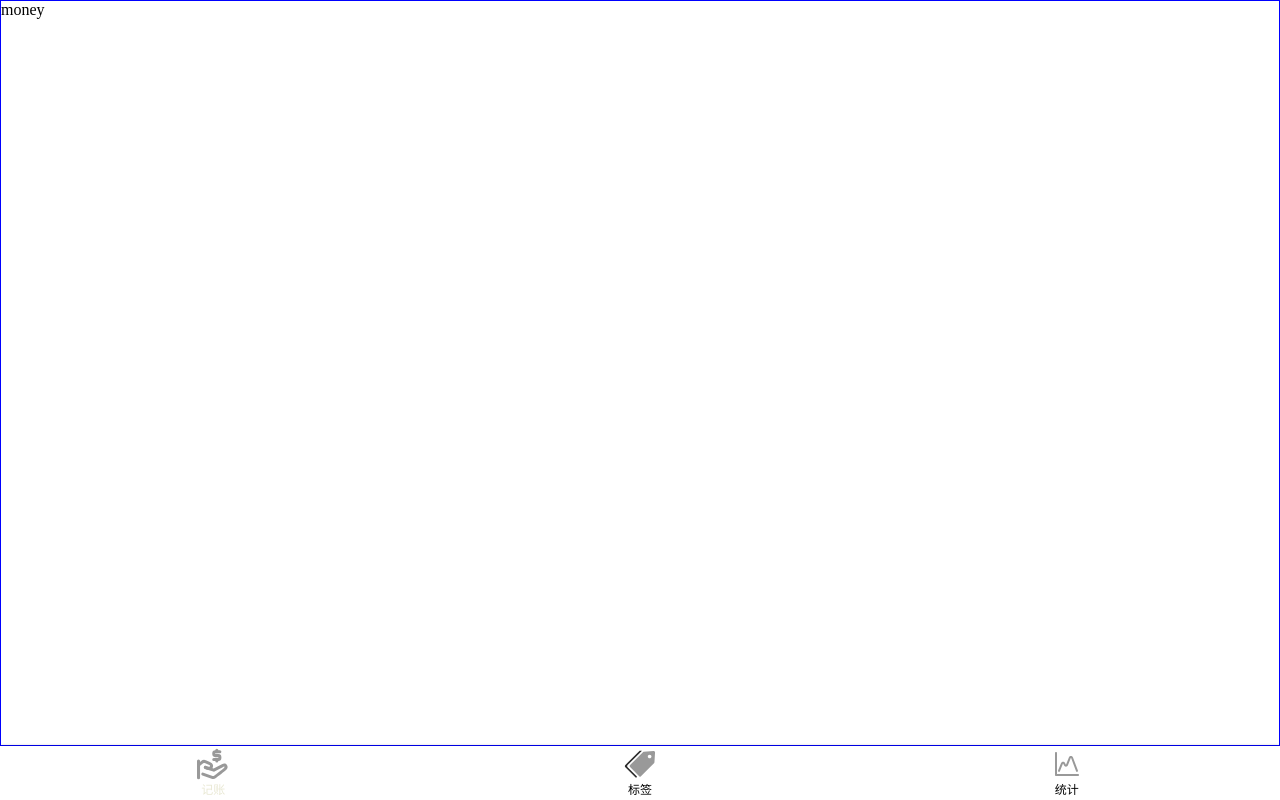
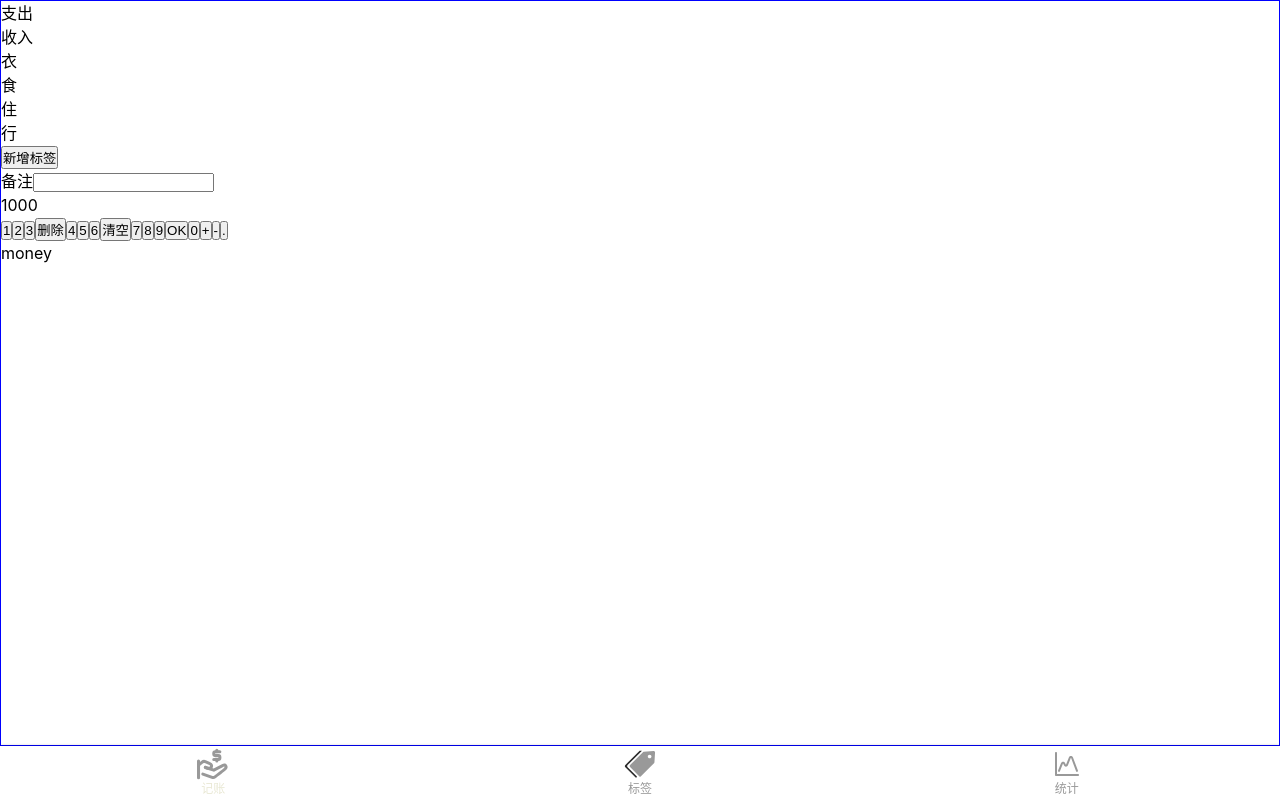
Before and after one commit to EmmaLee1229/accountingBook-code, a Vue app: page /#/money in a window 1280 px wide. Built offline with nearby package versions, Linux system fonts and the light colour scheme.

Commit message:
添加helper和reset样式

```diff
--- a/public/index.html
+++ b/public/index.html
@@ -3,7 +3,7 @@
   <head>
     <meta charset="utf-8">
     <meta http-equiv="X-UA-Compatible" content="IE=edge">
-    <meta name="viewport" content="width=device-width,initial-scale=1.0">
+    <meta name="viewport" content="width=device-width,initial-scale=1,minimum-scale=1,maximum-scale=1,user-scalable=no,viewport-fit=cover">
     <link rel="icon" href="<%= BASE_URL %>favicon.ico">
     <title><%= htmlWebpackPlugin.options.title %></title>
   </head>
--- a/src/App.vue
+++ b/src/App.vue
@@ -5,13 +5,12 @@
 </template>
 
 <style lang="scss">
-* {
-  margin: 0;
-  padding: 0;
-  box-sizing: border-box;
-}
-  a {
-    text-decoration: none;
-    color: inherit;
+@import "~@/assets/style/reset.scss";
+@import "~@/assets/style/helper.scss";
+  body {
+    -webkit-font-smoothing: antialiased;
+    -moz-osx-font-smoothing: grayscale;
+    font-family: $font-hei;
+    line-height: 1.5;
   }
 </style>
--- /dev/null
+++ b/src/assets/style/helper.scss
@@ -0,0 +1,4 @@
+$font-kai:Baskerville, Georgia, "Liberation Serif", "Kaiti SC", STKaiti, "AR PL UKai CN", "AR PL UKai HK", "AR PL UKai TW", "AR PL UKai TW MBE", "AR PL KaitiM GB", KaiTi, KaiTi_GB2312, DFKai-SB, "TW\-Kai", serif;
+$font-hei:-apple-system, "Noto Sans", "Helvetica Neue", Helvetica, "Nimbus Sans L", Arial, "Liberation Sans", "PingFang SC", "Hiragino Sans GB", "Noto Sans CJK SC", "Source Han Sans SC", "Source Han Sans CN", "Microsoft YaHei", "Wenquanyi Micro Hei", "WenQuanYi Zen Hei", "ST Heiti", SimHei, "WenQuanYi Zen Hei Sharp", sans-serif;
+$font-song:Georgia, "Nimbus Roman No9 L", "Songti SC", "Noto Serif CJK SC", "Source Han Serif SC", "Source Han Serif CN", STSong, "AR PL New Sung", "AR PL SungtiL GB", NSimSun, SimSun, "TW\-Sung", "WenQuanYi Bitmap Song", "AR PL UMing CN", "AR PL UMing HK", "AR PL UMing TW", "AR PL UMing TW MBE", PMingLiU, MingLiU, serif;
+$color-heighlight: #E9E8D4;
--- /dev/null
+++ b/src/assets/style/reset.scss
@@ -0,0 +1,9 @@
+* {
+  margin: 0;
+  padding: 0;
+  box-sizing: border-box;
+}
+a {
+  text-decoration: none;
+  color: #999;
+}
--- a/src/components/Money.vue
+++ b/src/components/Money.vue
@@ -1,9 +1,52 @@
 <template>
-    <div>
-       <Layout>
-           <p>money</p>
+        <Layout>
+        <ul class="types">
+            <li class="selected">支出</li>
+            <li>收入</li>
+        </ul>
+        <div class="tags">
+            <ul class="current">
+                <li>衣</li>
+                <li>食</li>
+                <li>住</li>
+                <li>行</li>
+            </ul>
+            <div class="new">
+                <button>新增标签</button>
+            </div>
+        </div>
+        <div>
+            <label class="note">
+                <span class="name">备注</span>
+                <input type="text">
+            </label>
+        </div>
+        <div class="numberPad">
+        <div class="typePad">
+            1000
+        </div>
+        <div class="buttons">
+            <button>1</button>
+            <button>2</button>
+            <button>3</button>
+            <button>删除</button>
+            <button>4</button>
+            <button>5</button>
+            <button>6</button>
+            <button>清空</button>
+            <button>7</button>
+            <button>8</button>
+            <button>9</button>
+            <button>OK</button>
+            <button>0</button>
+            <button>+</button>
+            <button>-</button>
+            <button>.</button>
+        </div>
+        </div>
+            <p>money</p>
        </Layout>
-    </div>
+
 </template>
 
 <script>
--- a/src/components/Nav.vue
+++ b/src/components/Nav.vue
@@ -17,6 +17,7 @@
 <script lang="ts">
     // import x from '../../src/assets/icons/labels.svg';
     // console.log(x)
+
     const importAll =(requireContext: __WebpackModuleApi.RequireContext)=>requireContext.keys().forEach(requireContext);
     try{
         importAll(require.context('../assets/icons',true,/\.svg$/));
@@ -30,6 +31,7 @@
 </script>
 
 <style lang="scss" scoped>
+    @import "~@/assets/style/helper.scss";
  nav {
      display: flex;
      /*justify-content: space-between;*/
@@ -48,7 +50,7 @@
       }
   }
      > .item.selected {
-         color: #E9E8D4;
+         color: $color-heighlight;
      }
 }
 </style>
```
